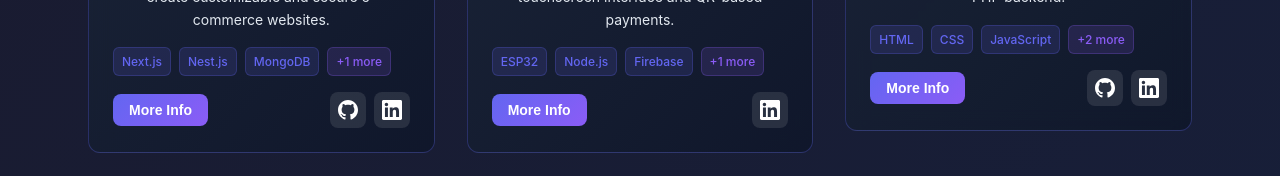
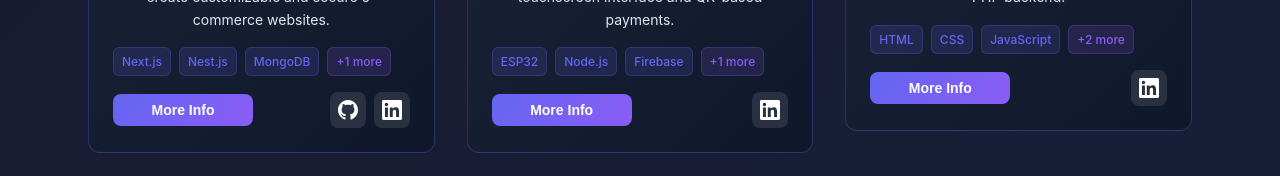
Before and after one commit to 2000Thisara/Portfolio, a Next.js app: page / in a window 1280 px wide. Shown: the part 4184-4360 px from the top of the page. Built offline with nearby package versions, Linux system fonts and the light colour scheme.

Commit message:
Add a project

```diff
--- a/Components/Projects/projects.js
+++ b/Components/Projects/projects.js
@@ -27,10 +27,10 @@ const projectsData = [
     title: "E-commerce Platform for Bathware (Bathlux)",
     description: "A web development project that build the frontend with HTML, CSS, JavaScript and PHP backend.",
     fullDescription: "A web development project that build with HTML, CSS, and JavaScript on the frontend and PHP with SQL on the backend, this e-commerce site allowed browsing, ordering, and inventory tracking of bathware products.",
-    image: "https://images.unsplash.com/photo-1558618666-fcd25c85cd64?ixlib=rb-4.0.3&ixid=M3wxMjA3fDB8MHxwaG90by1wYWdlfHx8fGVufDB8fHx8fA%3D%3D&auto=format&fit=crop&w=1000&q=80",
+    image: "/bathluxImage.jpg",
+    video: "/bathluxe.mp4",
     technologies: ["HTML", "CSS", "JavaScript", "PHP", "SQL"],
-    githubUrl: "https://github.com/yourusername/bathlux",
-    linkedinUrl: "https://linkedin.com/in/yourusername"
+    linkedinUrl: "https://www.linkedin.com/in/thisara-senadeera-404b43299/details/projects/"
   }
 ]
 
--- a/Components/Projects/styles/projects.css
+++ b/Components/Projects/styles/projects.css
@@ -166,6 +166,8 @@
   font-size: 14px;
   cursor: pointer;
   transition: all 0.3s ease;
+    min-width: 140px;
+    width: auto;
 }
 
 .more-info-btn:hover {
```
Also changed, not shown: 2 other files (tests, documents, lock files or other folders).
